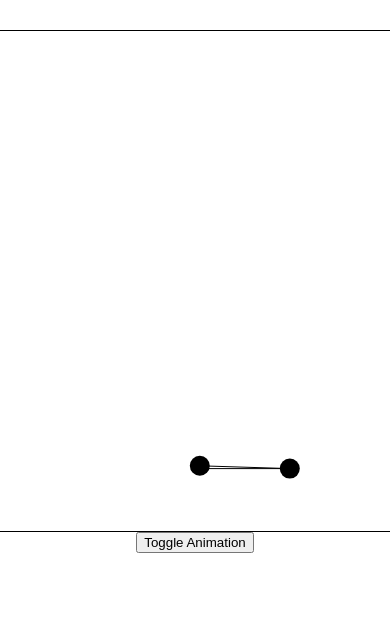
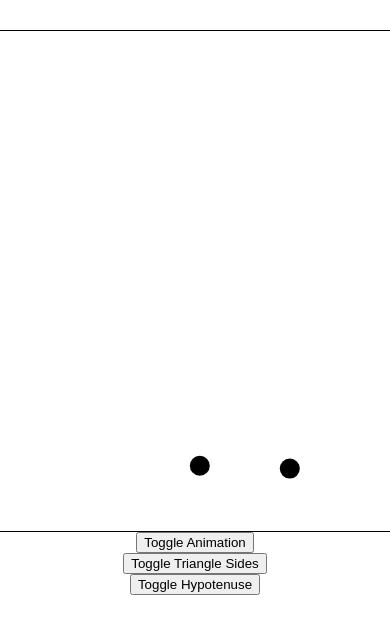
Before and after one commit to thebinaryfelix/spheres-tracking-canvas, a plain HTML site: page index.html in a window 390 px wide. Shown: the top 634 px of the page. Drawn offline with Linux system fonts and the light colour scheme.

Commit message:
added color to triangle sides | toggle buttons to activate animation and draw sides

```diff
--- a/index.html
+++ b/index.html
@@ -14,6 +14,8 @@
   <section id="board-holder">
     <canvas id="board"></canvas>
     <button id="toggle-animation">Toggle Animation</button>
+    <button id="toggle-sides">Toggle Triangle Sides</button>
+    <button id="toggle-hypotenuse">Toggle Hypotenuse</button>
   </section>
 </body>
 </html>
--- a/js/canvas.js
+++ b/js/canvas.js
@@ -7,6 +7,8 @@ class Board {
     this.board.height = 500;
     this.spheres = [];
     this.running = true;
+    this.showTriangleSides = false;
+    this.showHypotenuse = false;
   }
 
   clearBoard() {
@@ -17,22 +19,6 @@ class Board {
     if (this.spheres.length < 2) { // max of 2 spheres in the board
       // eslint-disable-next-line no-undef
       this.spheres.push(new Sphere(this.board, posX, posY, radius, speed));
-    }
-  }
-
-  triangleSides() {
-    // draw hypotenuse
-    this.ctx.beginPath();
-    this.ctx.moveTo(this.spheres[0].x, this.spheres[0].y);
-    this.ctx.lineTo(this.spheres[1].x, this.spheres[1].y);
-    this.ctx.stroke();
-
-    // draw triangle's adjacent and opposite sides
-    for (let i = 0; i < 2; i += 1) {
-      this.ctx.beginPath();
-      this.ctx.moveTo(this.spheres[i].x, this.spheres[i].y);
-      this.ctx.lineTo(this.spheres[0].x, this.spheres[1].y);
-      this.ctx.stroke();
     }
   }
 
@@ -55,19 +41,48 @@ class Board {
   distanceBtwCenters() {
     // Length of the first side is given by |X1 - X2|
     const L1 = Math.abs(this.spheres[0].x - this.spheres[1].x);
-
     // Length of the second side is given by |Y1 - Y2|
     const L2 = Math.abs(this.spheres[0].y - this.spheres[1].y);
-
     // By the Pythagorean theorem, the hypothenuse^2 = L1ˆ2 + L2^2
     const HIP = Math.sqrt((L1 ** 2) + (L2 ** 2));
+    return [HIP, L1, L2];
+  }
 
-    return HIP;
+  triangleSides() {
+    const HIP = this.distanceBtwCenters()[0];
+    const L1 = this.distanceBtwCenters()[1];
+    const L2 = this.distanceBtwCenters()[2];
+    let styleHIP = 'black';
+    let styleL = 'black';
+
+    if (HIP > L1 || HIP > L2) {
+      styleHIP = 'red';
+      styleL = 'blue';
+    }
+    if (this.showHypotenuse) {
+      // draw hypotenuse
+      this.ctx.beginPath();
+      this.ctx.strokeStyle = styleHIP;
+      this.ctx.moveTo(this.spheres[0].x, this.spheres[0].y);
+      this.ctx.lineTo(this.spheres[1].x, this.spheres[1].y);
+      this.ctx.stroke();
+    }
+    if (this.showTriangleSides) {
+      // draw triangle's adjacent and opposite sides
+      for (let i = 0; i < 2; i += 1) {
+        this.ctx.beginPath();
+        this.ctx.strokeStyle = styleL;
+        this.ctx.moveTo(this.spheres[i].x, this.spheres[i].y);
+        this.ctx.lineTo(this.spheres[0].x, this.spheres[1].y);
+        this.ctx.stroke();
+      }
+    }
   }
 
   checkSphereCollision() {
-    if (this.distanceBtwCenters() <= this.spheres[0].radius + this.spheres[1].radius) {
+    if (this.distanceBtwCenters()[0] <= this.spheres[0].radius + this.spheres[1].radius) {
       // We have a collision!
+      console.log('Collision!');
     }
   }
 
--- a/js/index.js
+++ b/js/index.js
@@ -1,5 +1,7 @@
 window.onload = () => {
+  const drawHypotenuse = document.getElementById('toggle-hypotenuse');
   const toggleBtn = document.getElementById('toggle-animation');
+  const drawSides = document.getElementById('toggle-sides');
   const canvas = document.getElementById('board');
   // eslint-disable-next-line no-undef
   const playground = new Board(canvas);
@@ -18,4 +20,20 @@ window.onload = () => {
       playground.running = false;
     }
   });
+
+  drawHypotenuse.addEventListener('click', () => {
+    if (playground.showHypotenuse) {
+      playground.showHypotenuse = false;
+    } else {
+      playground.showHypotenuse = true;
+    }
+  });
+
+  drawSides.addEventListener('click', () => {
+    if (playground.showTriangleSides) {
+      playground.showTriangleSides = false;
+    } else {
+      playground.showTriangleSides = true;
+    }
+  });
 };
```
